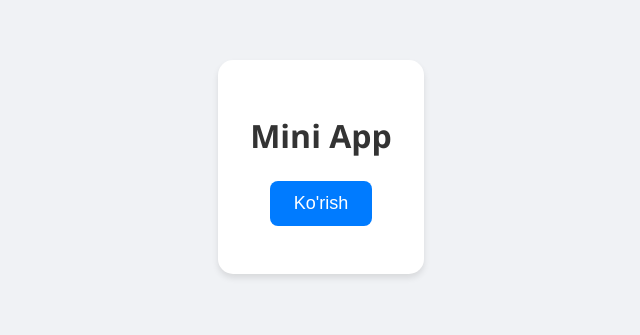
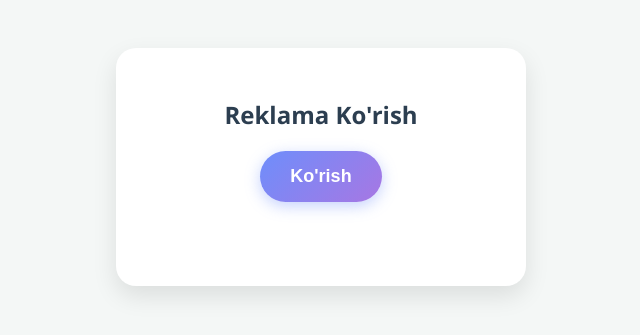
Before and after one commit to Hayotulloxon/rekchiai, a plain HTML site: page index.html in a window 1280 px wide. Shown: the part 233-568 px from the top of the page, without its empty margins (319-959 px from the left). Drawn offline with Linux system fonts and the light colour scheme.

Commit message:
Update index.html

```diff
--- a/index.html
+++ b/index.html
@@ -3,7 +3,7 @@
 <head>
     <meta charset="UTF-8">
     <meta name="viewport" content="width=device-width, initial-scale=1.0">
-    <title>Mini App - Reklama</title>
+    <title>Mini App - Monetag Rewarded</title>
     <style>
         body {
             font-family: 'Segoe UI', Tahoma, Geneva, Verdana, sans-serif;
@@ -12,49 +12,51 @@
             align-items: center;
             height: 100vh;
             margin: 0;
-            background-color: #f0f2f5;
+            background-color: #f4f7f6;
         }
-        .container {
+        .card {
             text-align: center;
-            background: white;
-            padding: 2rem;
-            border-radius: 15px;
-            box-shadow: 0 4px 6px rgba(0,0,0,0.1);
+            background: #ffffff;
+            padding: 30px;
+            border-radius: 20px;
+            box-shadow: 0 10px 25px rgba(0,0,0,0.1);
+            max-width: 350px;
+            width: 90%;
         }
-        h1 {
-            color: #333;
-            margin-bottom: 1.5rem;
+        h2 {
+            color: #2c3e50;
+            margin-bottom: 20px;
         }
         #watch-btn {
-            background-color: #007bff;
+            background: linear-gradient(135deg, #6e8efb, #a777e3);
             color: white;
             border: none;
-            padding: 12px 24px;
+            padding: 15px 30px;
             font-size: 18px;
-            border-radius: 8px;
+            font-weight: bold;
+            border-radius: 50px;
             cursor: pointer;
-            transition: background-color 0.3s ease;
+            box-shadow: 0 4px 15px rgba(110, 142, 251, 0.4);
+            transition: transform 0.2s, box-shadow 0.2s;
         }
-        #watch-btn:hover {
-            background-color: #0056b3;
-        }
-        #watch-btn:disabled {
-            background-color: #ccc;
-            cursor: not-allowed;
+        #watch-btn:active {
+            transform: scale(0.95);
         }
         #status {
-            margin-top: 1rem;
+            margin-top: 20px;
             font-size: 14px;
-            color: #666;
+            color: #7f8c8d;
+            min-height: 20px;
         }
     </style>
-    <!-- Monetag SDK Script -->
-    <script src="https://alwingulla.com/88/p.js" async></script>
+
+    <!-- Yangi Monetag SDK Script -->
+    <script src='//libtl.com/sdk.js' data-zone='10911940' data-sdk='show_10911940'></script>
 </head>
 <body>
 
-    <div class="container">
-        <h1>Mini App</h1>
+    <div class="card">
+        <h2>Reklama Ko'rish</h2>
         <button id="watch-btn">Ko'rish</button>
         <p id="status"></p>
     </div>
@@ -66,20 +68,19 @@
         watchBtn.addEventListener('click', () => {
             statusText.innerText = "Reklama yuklanmoqda...";
 
-            // Monetag Rewarded Popup funksiyasi
+            // Monetag Rewarded Popup funksiyasi (SDK orqali taqdim etilgan)
             if (typeof show_10911940 === 'function') {
                 show_10911940('pop').then(() => {
-                    // Reklama muvaffaqiyatli ko'rildi yoki yopildi
-                    statusText.innerText = "Rahmat! Reklama ko'rildi.";
-                    alert("Siz mukofot oldingiz!");
+                    // Foydalanuvchi reklamani oxirigacha ko'rdi yoki yopdi
+                    statusText.innerText = "Muvaffaqiyatli! Mukofot berildi.";
+                    console.log('Ad finished');
                 }).catch(e => {
                     // Xatolik yuz berdi
-                    console.error('Reklama xatosi:', e);
-                    statusText.innerText = "Reklama ko'rsatishda xatolik yuz berdi.";
+                    statusText.innerText = "Xatolik: Reklama yuklanmadi.";
+                    console.error('Ad error:', e);
                 });
             } else {
-                statusText.innerText = "Reklama scripti hali yuklanmadi yoki bloklandi.";
-                console.error('show_10911940 funksiyasi topilmadi.');
+                statusText.innerText = "SDK yuklanmadi. Iltimos, sahifani yangilang.";
             }
         });
     </script>
```
